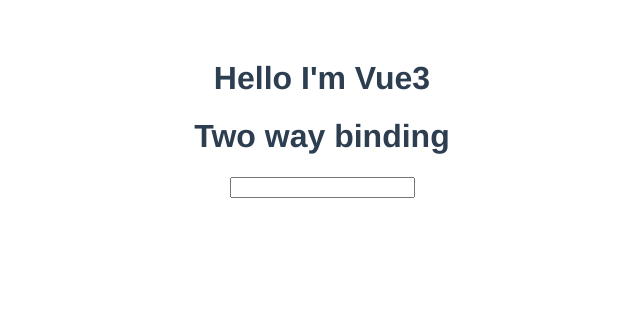
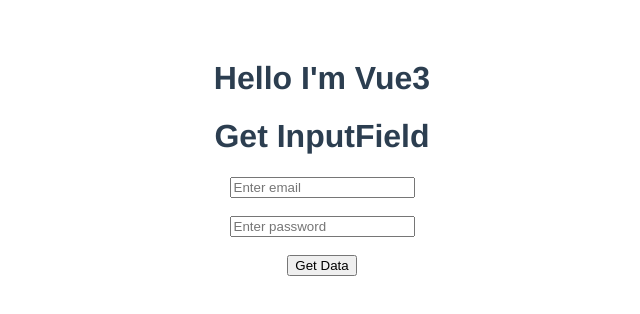
Before and after one commit to mofachhalhossain/Vue-For-Beginner, a Vue app: page / in a window 1280 px wide. Shown: the top 314 px of the page, without its empty margins (318-958 px from the left). Built offline with nearby package versions, Linux system fonts and the light colour scheme.

Commit message:
Input Field

```diff
--- a/src/App.vue
+++ b/src/App.vue
@@ -4,7 +4,8 @@
   <!-- <Interpolation /> -->
   <!-- <DefineMethod /> -->
   <!-- <Events /> -->
-  <TwoWayBinding />
+  <!-- <TwoWayBinding /> -->
+  <InputField />
 </template>
 
 <script>
@@ -12,7 +13,8 @@
 /* import Interpolation from "./components/Interpolation.vue"; */
 /* import DefineMethod from "./components/DefineMethod.vue"; */
 /* import Events from "./components/Events.vue"; */
-import TwoWayBinding from "./components/TwoWayBinding.vue";
+/* import TwoWayBinding from "./components/TwoWayBinding.vue"; */
+import InputField from "./components/InputField.vue";
 
 export default {
   name: "App",
@@ -21,7 +23,8 @@
     /* Interpolation, */
     /* DefineMethod, */
     /* Events, */
-    TwoWayBinding,
+    /* TwoWayBinding, */
+    InputField,
   },
 };
 </script>
--- /dev/null
+++ b/src/components/InputField.vue
@@ -0,0 +1,29 @@
+<template>
+  <h1>Get InputField</h1>
+  <input type="text" placeholder="Enter email" v-model="email" /><br /><br />
+  <input
+    type="password"
+    placeholder="Enter password"
+    v-model="password"
+  /><br /><br />
+  <button type="button" @click="getData()">Get Data</button>
+</template>
+
+<script>
+export default {
+  name: "InputField",
+  data() {
+    return {
+      email: "",
+      password: "",
+    };
+  },
+  methods: {
+    getData() {
+      console.warn(this.email, this.password);
+    },
+  },
+};
+</script>
+
+<style scoped></style>
```
